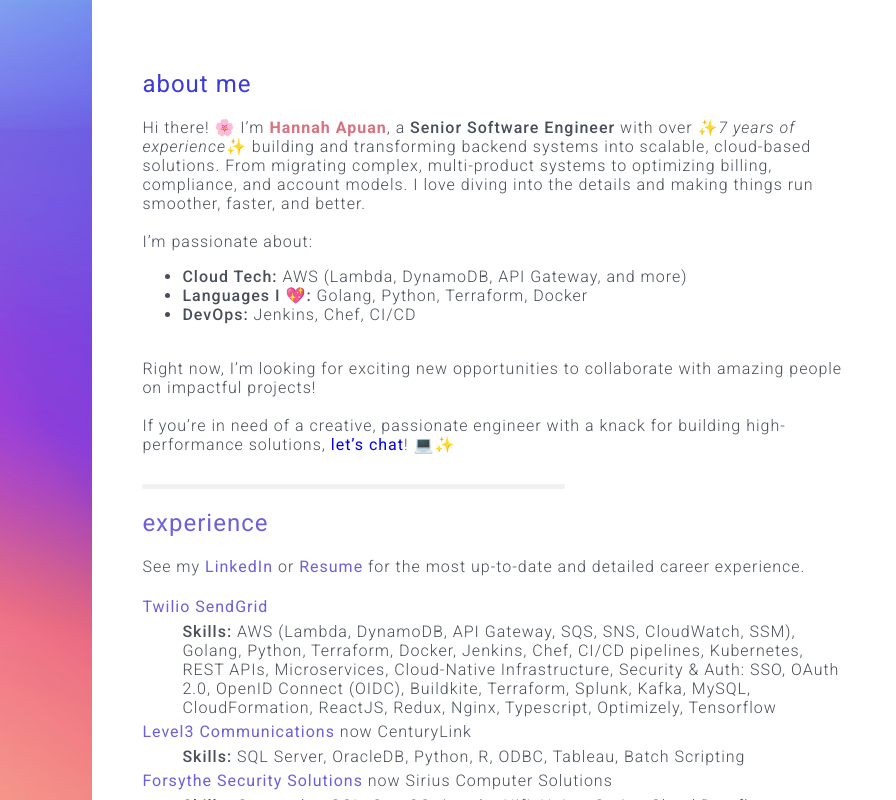
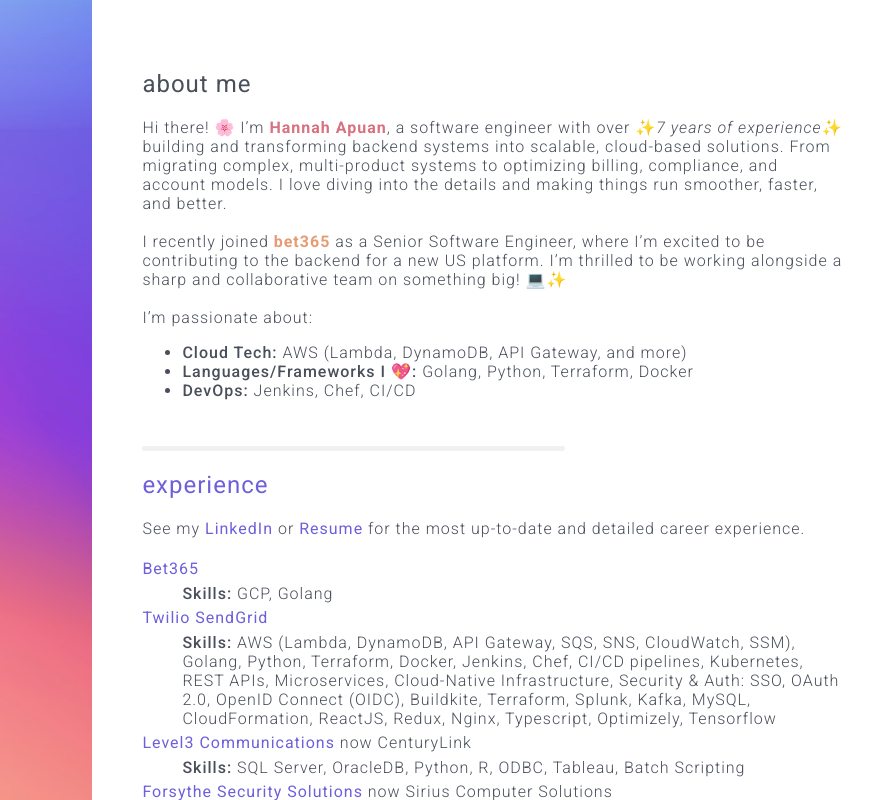
Before and after one commit to hannahapuan/hannahapuan.github.io, a plain HTML site: page index.html in a window 1280 px wide. Shown: the full height of the page, 384-1280 px from the left. Drawn offline with nearby package versions, Linux system fonts and the light colour scheme.

Commit message:
updating to bet365 as new work

```diff
--- a/index.html
+++ b/index.html
@@ -54,25 +54,21 @@
                   ></a>
                </div>
                <h2 class="zeroth">about me</h2>
-               Hi there! 🌸 I’m <mark class="peach">Hannah Apuan</mark>, a <b>Senior Software Engineer</b> with over ✨<i>7 years of experience</i>✨
+               Hi there! 🌸 I’m <mark class="peach">Hannah Apuan</mark>, a software engineer with over ✨<i>7 years of experience</i>✨
                building and transforming backend systems into scalable, cloud-based
                solutions. From migrating complex, multi-product systems to optimizing
                billing, compliance, and account models. I love diving into the details
                and making things run smoother, faster, and better.
                <br/><br/>
+               I recently joined <mark class="orange">bet365</mark> as a Senior Software Engineer, where I’m excited to be contributing to the backend for a new US platform. I’m thrilled to be working alongside a sharp and collaborative team on something big! 💻✨
+               <br/><br/>
                I’m passionate about:
                <br/>
                <ul>
                   <li><b>Cloud Tech:</b> AWS (Lambda, DynamoDB, API Gateway, and more)</li>
-                  <li><b>Languages I 💖:</b> Golang, Python, Terraform, Docker</li>
+                  <li><b>Languages/Frameworks I 💖:</b> Golang, Python, Terraform, Docker</li>
                   <li><b>DevOps:</b> Jenkins, Chef, CI/CD</li>
                </ul>
-               <br/>
-               Right now, I’m looking for exciting new opportunities to collaborate with
-               amazing people on impactful projects!
-               <br/><br/>
-               If you’re in need of a creative, passionate
-               engineer with a knack for building high-performance solutions, <a href="mailto:hannah.apuan@gmail.com">let’s chat</a>! 💻✨
             </div>
             <img class="line" src="assets/line.png" />
             <div class="panel-content">
@@ -83,6 +79,12 @@
                <a class="first" href="https://hannahapuan.github.io/resume.pdf">Resume</a>
                for the most up-to-date and detailed career experience.
                <dl>
+                  <dt><a class="first" href="https://www.co.bet365.com">Bet365</a></dt>
+                  <dd>
+                     <b>Skills:</b> GCP, Golang
+                     </ul>
+                  </dd>
+                  <dt>
                   <dt><a class="first" href="https://sendgrid.com/">Twilio SendGrid</a></dt>
                   <dd>
                      <b>Skills:</b> AWS (Lambda, DynamoDB, API Gateway, SQS, SNS, CloudWatch, SSM), Golang,
--- a/style.css
+++ b/style.css
@@ -280,7 +280,7 @@
 }
 
 .zeroth {
-	color: #3C39DB;
+	color: #494f5a;
 }
 
 .first {
@@ -315,6 +315,18 @@
 	background-color: #FFFFFF;
 }
 
+mark.orange {
+	font-weight: bold;
+	color: #e69b72;
+	background-color: #FFFFFF;
+}
+
+mark.blue {
+	font-weight: bold;
+	color: #5041d8;
+	background-color: #FFFFFF;
+}
+
 span {
 	letter-spacing: 10px;
 }
```
